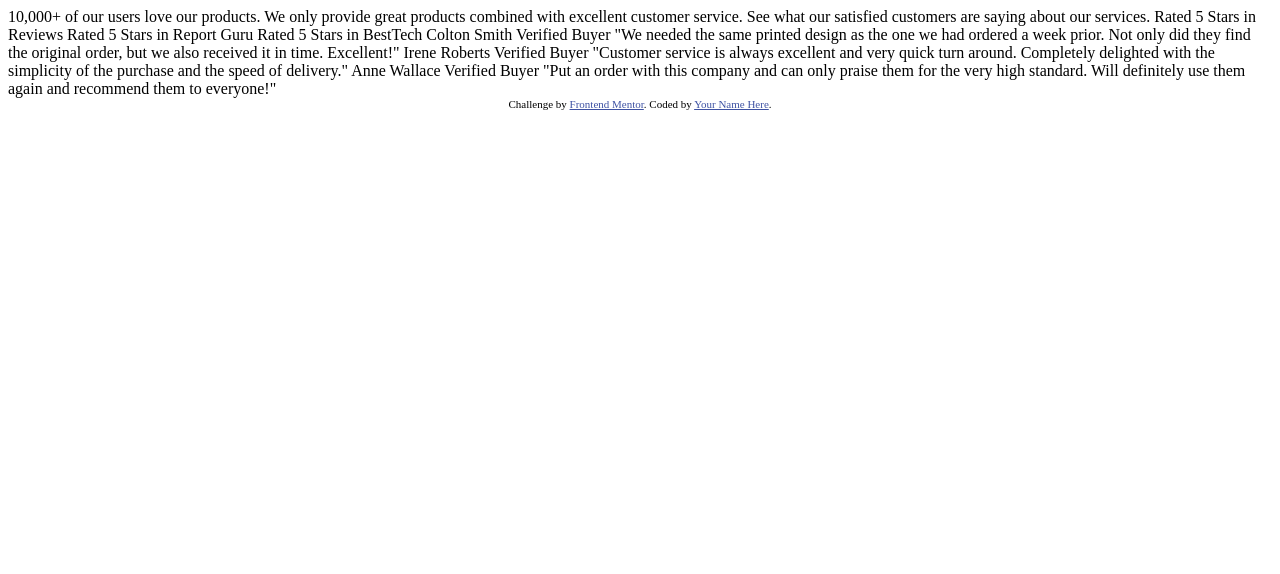
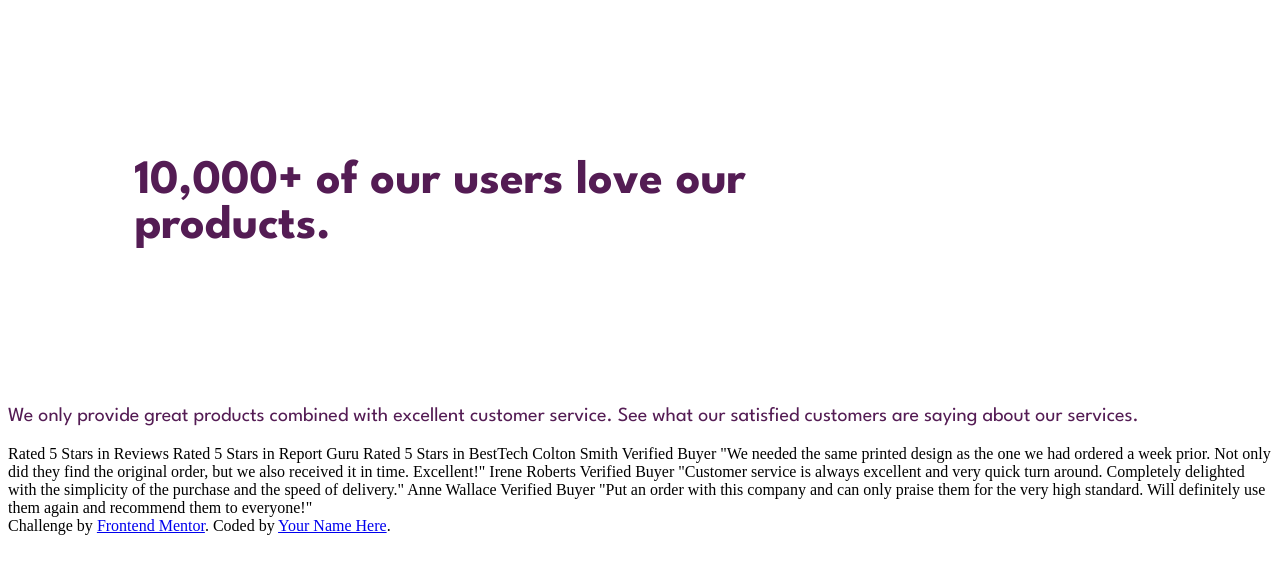
Before and after one commit to LucasFerreiraCode/pagina-de-feedback, a plain HTML site: page index.html in a window 1280 px wide. Drawn offline with Linux system fonts and the light colour scheme.

Commit message:
update 01

```diff
--- a/index.html
+++ b/index.html
@@ -3,33 +3,17 @@
   <head>
     <meta charset="UTF-8" />
     <meta name="viewport" content="width=device-width, initial-scale=1.0" />
-    <!-- displays site properly based on user's device -->
-
-    <link
-      rel="icon"
-      type="image/png"
-      sizes="32x32"
-      href="./images/favicon-32x32.png"
-    />
-
+    <link rel="stylesheet" href="style.css">
+    <link rel="icon" href="./images/reviews_24dp_FILL0_wght400_GRAD0_opsz24.png">
     <title>Frontend Mentor | Social proof section</title>
 
-
-    <style>
-      .attribution {
-        font-size: 11px;
-        text-align: center;
-      }
-      .attribution a {
-        color: hsl(228, 45%, 44%);
-      }
     </style>
   </head>
   <body>
-    10,000+ of our users love our products.
+    <h1 style="color:#541c54"> 10,000+ of our users love our products.</h1>
 
-    We only provide great products combined with excellent customer service.
-    See what our satisfied customers are saying about our services.
+    <p style="color: #541c54;">We only provide great products combined with excellent customer service.
+    See what our satisfied customers are saying about our services.</p>
 
     Rated 5 Stars in Reviews
     Rated 5 Stars in Report Guru
--- /dev/null
+++ b/style.css
@@ -0,0 +1,19 @@
+@import url('https://fonts.googleapis.com/css2?family=League+Spartan:wght@100..900&display=swap');
+
+h1 {
+    font-family: "League Spartan", sans-serif;
+    font-weight: 700;
+    font-size: 3rem;
+    height: 100%;
+    width: 50%;
+    padding: 10%;
+    margin:
+}
+
+p {
+    font-family: "League Spartan", sans-serif;
+    font-size: 20px;
+    height: auto;
+    width: 100%;
+
+}
```
Also changed, not shown: images/reviews_24dp_FILL0_wght400_GRAD0_opsz24.png (added).
